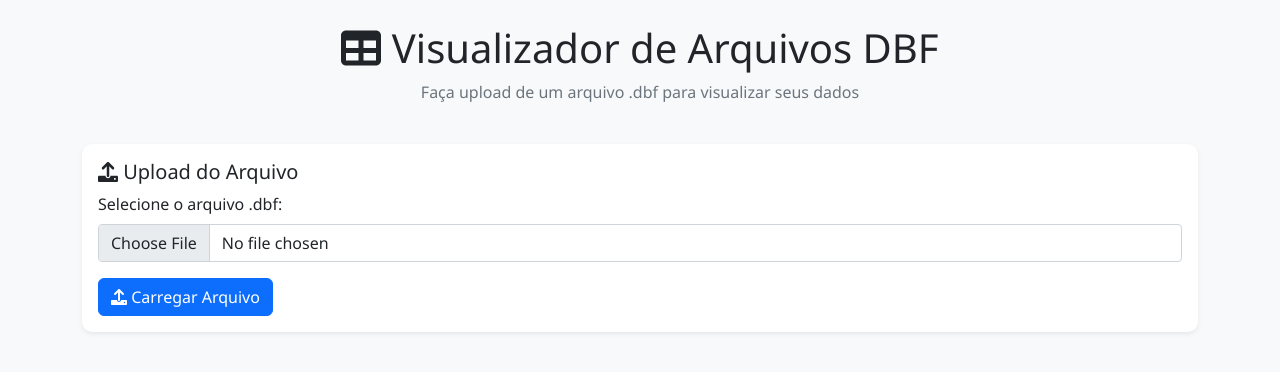
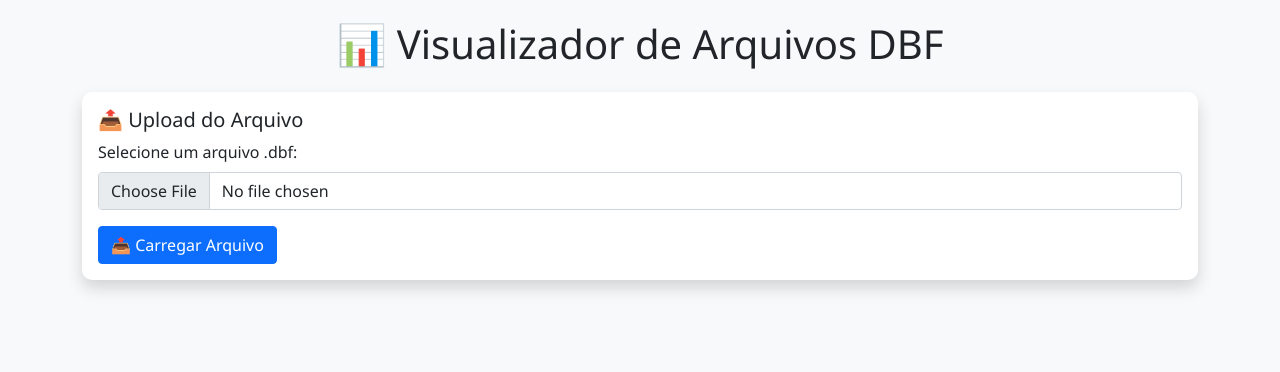
Before and after one commit to jpnc1695/editor-dbf, a Flask app: page / in a window 1280 px wide. Shown: the top 372 px of the page. Run offline with Flask 3, Linux system fonts and the light colour scheme.

Commit message:
Desenvolvimento -- Ajuste visuaização dbf

```diff
--- a/app.py
+++ b/app.py
@@ -1,6 +1,6 @@
 import os
 from flask import Flask, render_template, request, flash
-import dbf
+from dbfread import DBF, DBFNotFound
 from werkzeug.utils import secure_filename
 
 app = Flask(__name__)
@@ -12,52 +12,74 @@ app.config['MAX_CONTENT_LENGTH'] = 16 * 1024 * 1024  # 16MB
 os.makedirs(app.config['UPLOAD_FOLDER'], exist_ok=True)
 
 def allowed_file(filename):
-    return '.' in filename and \
-           filename.rsplit('.', 1)[1].lower() == 'dbf'
+    return '.' in filename and filename.rsplit('.', 1)[1].lower() == 'dbf'
 
 def read_dbf_file(file_path):
-    """Lê arquivo DBF e retorna os dados sem usar pandas"""
+    """Lê arquivo DBF usando dbfread (mais confiável)"""
     try:
-        table = dbf.Table(file_path)
-        table.open()
+        # Verifica se o arquivo existe
+        if not os.path.exists(file_path):
+            return None, None, "Arquivo não encontrado"
 
-        # Lê todos os registros
-        data = []
-        for record in table:
-            # Converte o registro para dicionário
-            record_dict = {}
-            for field_name in record._field_names:
-                record_dict[field_name] = record[field_name]
-            data.append(record_dict)
+        # Tenta ler com diferentes codificações
+        encodings = ['latin-1', 'utf-8', 'cp1252', 'iso-8859-1']
 
-        # Obtém os nomes das colunas da estrutura da tabela
-        columns = [field.name for field in table.structure()]
+        for encoding in encodings:
+            try:
+                table = DBF(file_path, encoding=encoding, char_decode_errors='ignore')
 
-        table.close()
+                # Obtém colunas
+                columns = [field.name for field in table.fields]
 
-        return data, columns, None
+                # Lê dados (limita a 1000 registros para performance)
+                data = []
+                for i, record in enumerate(table):
+                    data.append(dict(record))
+                    if i >= 1000:  # Limite para performance
+                        break
+
+                return data, columns, None
+
+            except UnicodeDecodeError:
+                continue  # Tenta próxima codificação
+            except Exception as e:
+                continue  # Tenta próxima codificação
+
+        return None, None, "Não foi possível ler o arquivo com nenhuma codificação"
 
     except Exception as e:
-        return None, None, str(e)
+        return None, None, f"Erro ao processar arquivo DBF: {str(e)}"
 
 @app.route('/', methods=['GET', 'POST'])
 def index():
     data = None
-    columns = []
+    columns = None
     filename = None
+    record_count = 0
+    column_count = 0
 
     if request.method == 'POST':
         # Verifica se o arquivo foi enviado
         if 'file' not in request.files:
             flash('Nenhum arquivo selecionado', 'error')
-            return render_template('index.html', data=data, columns=columns, filename=filename)
+            return render_template('index.html',
+                                 data=data,
+                                 columns=columns,
+                                 filename=filename,
+                                 record_count=record_count,
+                                 column_count=column_count)
 
         file = request.files['file']
 
         # Verifica se o arquivo tem nome
         if file.filename == '':
             flash('Nenhum arquivo selecionado', 'error')
-            return render_template('index.html', data=data, columns=columns, filename=filename)
+            return render_template('index.html',
+                                 data=data,
+                                 columns=columns,
+                                 filename=filename,
+                                 record_count=record_count,
+                                 column_count=column_count)
 
         # Verifica se é um arquivo DBF
         if file and allowed_file(file.filename):
@@ -73,9 +95,13 @@ def index():
 
                 if error:
                     flash(f'Erro ao ler arquivo: {error}', 'error')
+                elif data is not None and columns is not None:
+                    record_count = len(data)
+                    column_count = len(columns)
+                    flash(f'Arquivo {filename} carregado com sucesso! '
+                          f'({record_count} registros, {column_count} colunas)', 'success')
                 else:
-                    flash(f'Arquivo {filename} carregado com sucesso! '
-                          f'({len(data)} registros, {len(columns)} colunas)', 'success')
+                    flash('Não foi possível ler os dados do arquivo', 'error')
 
                 # Remove o arquivo temporário
                 if os.path.exists(file_path):
@@ -89,7 +115,12 @@ def index():
         else:
             flash('Por favor, selecione um arquivo .dbf', 'error')
 
-    return render_template('index.html', data=data, columns=columns, filename=filename)
+    return render_template('index.html',
+                         data=data,
+                         columns=columns,
+                         filename=filename,
+                         record_count=record_count,
+                         column_count=column_count)
 
 if __name__ == '__main__':
     app.run(debug=True)
--- a/templates/index.html
+++ b/templates/index.html
@@ -5,36 +5,51 @@
     <meta name="viewport" content="width=device-width, initial-scale=1.0">
     <title>Visualizador DBF</title>
     <link href="https://cdn.jsdelivr.net/npm/bootstrap@5.1.3/dist/css/bootstrap.min.css" rel="stylesheet">
-    <link rel="stylesheet" href="{{ url_for('static', filename='style.css') }}">
+    <style>
+        body {
+            background-color: #f8f9fa;
+            font-family: 'Segoe UI', Tahoma, Geneva, Verdana, sans-serif;
+            padding: 20px;
+        }
+        .card {
+            border: none;
+            border-radius: 10px;
+            margin-bottom: 20px;
+        }
+        .table-responsive {
+            max-height: 600px;
+            overflow-y: auto;
+        }
+        .table th {
+            position: sticky;
+            top: 0;
+            background-color: #212529 !important;
+            z-index: 10;
+        }
+        .table tbody tr:hover {
+            background-color: rgba(0, 123, 255, 0.1);
+        }
+        .alert {
+            border-radius: 8px;
+        }
+    </style>
 </head>
 <body>
-    <div class="container mt-4">
-        <!-- Cabeçalho -->
-        <div class="row mb-4">
+    <div class="container">
+        <div class="row">
             <div class="col-12">
-                <h1 class="text-center">
-                    <i class="fas fa-table"></i> Visualizador de Arquivos DBF
-                </h1>
-                <p class="text-center text-muted">
-                    Faça upload de um arquivo .dbf para visualizar seus dados
-                </p>
-            </div>
-        </div>
+                <h1 class="text-center mb-4">📊 Visualizador de Arquivos DBF</h1>
 
-        <!-- Área de Upload -->
-        <div class="row mb-4">
-            <div class="col-12">
-                <div class="card shadow-sm">
+                <!-- Card de Upload -->
+                <div class="card shadow">
                     <div class="card-body">
-                        <h5 class="card-title">
-                            <i class="fas fa-upload"></i> Upload do Arquivo
-                        </h5>
+                        <h5 class="card-title">📤 Upload do Arquivo</h5>
 
-                        <!-- Mensagens Flash -->
+                        <!-- Mensagens -->
                         {% with messages = get_flashed_messages(with_categories=true) %}
                             {% if messages %}
                                 {% for category, message in messages %}
-                                    <div class="alert alert-{{ 'danger' if category == 'error' else 'success' }} alert-dismissible fade show" role="alert">
+                                    <div class="alert alert-{{ 'danger' if category == 'error' else 'success' }} alert-dismissible fade show">
                                         {{ message }}
                                         <button type="button" class="btn-close" data-bs-dismiss="alert"></button>
                                     </div>
@@ -42,38 +57,30 @@
                             {% endif %}
                         {% endwith %}
 
-                        <!-- Formulário de Upload -->
+                        <!-- Formulário -->
                         <form method="post" enctype="multipart/form-data">
                             <div class="mb-3">
-                                <label for="file" class="form-label">Selecione o arquivo .dbf:</label>
+                                <label for="file" class="form-label">Selecione um arquivo .dbf:</label>
                                 <input class="form-control" type="file" name="file" id="file" accept=".dbf" required>
                             </div>
-                            <button type="submit" class="btn btn-primary">
-                                <i class="fas fa-upload"></i> Carregar Arquivo
-                            </button>
+                            <button type="submit" class="btn btn-primary">📤 Carregar Arquivo</button>
                         </form>
-                    </div>
-                </div>
                     </div>
                 </div>
 
                 <!-- Informações do Arquivo -->
                 {% if filename %}
-        <div class="row mb-3">
-            <div class="col-12">
                 <div class="card bg-light">
-                    <div class="card-body py-2">
-                        <div class="row">
+                    <div class="card-body">
+                        <div class="row text-center">
                             <div class="col-md-4">
-                                <strong>Arquivo:</strong> {{ filename }}
+                                <strong>Arquivo:</strong><br>{{ filename }}
                             </div>
                             <div class="col-md-4">
-                                <strong>Registros:</strong> {{ data|length if data else 0 }}
+                                <strong>Registros:</strong><br>{{ record_count }}
                             </div>
                             <div class="col-md-4">
-                                <strong>Colunas:</strong> {{ columns|length }}
-                            </div>
-                        </div>
+                                <strong>Colunas:</strong><br>{{ column_count }}
                             </div>
                         </div>
                     </div>
@@ -82,17 +89,13 @@
 
                 <!-- Tabela de Dados -->
                 {% if data and columns %}
-        <div class="row">
-            <div class="col-12">
-                <div class="card shadow-sm">
+                <div class="card shadow">
                     <div class="card-header bg-primary text-white">
-                        <h5 class="card-title mb-0">
-                            <i class="fas fa-table"></i> Dados do Arquivo
-                        </h5>
+                        <h5 class="mb-0">📋 Dados do Arquivo</h5>
                     </div>
                     <div class="card-body p-0">
                         <div class="table-responsive">
-                            <table class="table table-striped table-bordered table-hover mb-0">
+                            <table class="table table-striped table-bordered mb-0">
                                 <thead class="table-dark">
                                     <tr>
                                         {% for column in columns %}
@@ -105,7 +108,7 @@
                                     <tr>
                                         {% for column in columns %}
                                         <td>
-                                            {% if row[column] is none %}
+                                            {% if row[column] is none or row[column] == '' %}
                                                 <span class="text-muted">-</span>
                                             {% else %}
                                                 {{ row[column] }}
@@ -119,26 +122,11 @@
                         </div>
                     </div>
                 </div>
-            </div>
-        </div>
                 {% endif %}
-
-        <!-- Mensagem quando não há dados -->
-        {% if not data and request.method == 'POST' and not error %}
-        <div class="row">
-            <div class="col-12">
-                <div class="alert alert-warning text-center">
-                    <i class="fas fa-exclamation-triangle"></i>
-                    Nenhum dado encontrado no arquivo.
             </div>
         </div>
     </div>
-        {% endif %}
-    </div>
 
-    <!-- Font Awesome para ícones -->
-    <script src="https://cdnjs.cloudflare.com/ajax/libs/font-awesome/6.0.0/js/all.min.js"></script>
-    <!-- Bootstrap JS -->
     <script src="https://cdn.jsdelivr.net/npm/bootstrap@5.1.3/dist/js/bootstrap.bundle.min.js"></script>
 </body>
 </html>
```
Also changed, not shown: index.html (deleted, +0 -151 lines). Lines whose indentation alone changed are shown as unchanged.
